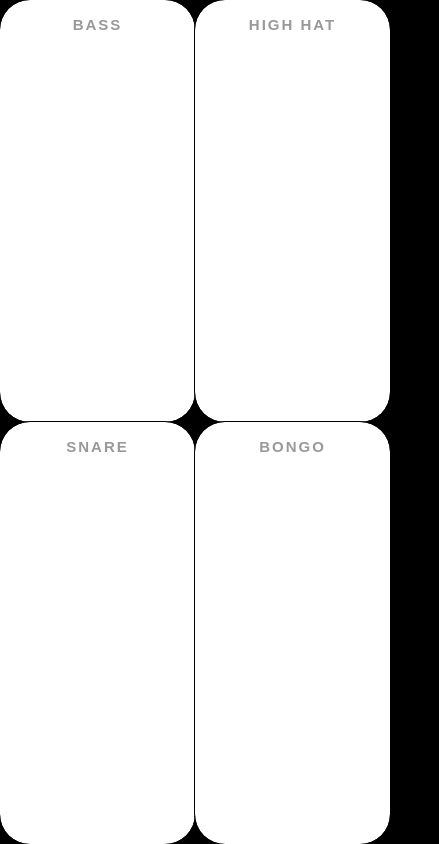
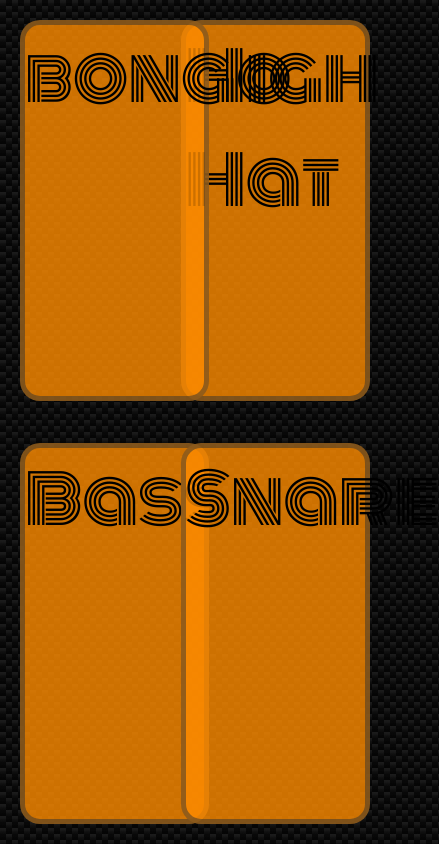
Before and after one commit to adapptalo/instantH, a plain HTML site: page index.html in a window 390 px wide. Shown: the whole page, 439 px wide, since content can reach past the window. Drawn offline with Linux system fonts and the light colour scheme; some packages are replaced by stand-ins of ours.

Commit message:
music app

```diff
--- a/index.html
+++ b/index.html
@@ -1,84 +1,120 @@
 <!doctype html>
 <html>
 	<head>
-		<meta charset="utf-8" />
-		<meta name="format-detection" content="telephone=no" />
-		<meta content="user-scalable=no, initial-scale=1.0, maximum-scale=1.0, minimum-scale=1.0, width=device-width, height=device-height" name="viewport" />
+		<meta name="viewport" content="width=device-width, initial-scale=1.0, maximum-scale=1.0, user-scalable=no"><meta name="viewport" content="width=device-width, initial-scale=1.0, maximum-scale=1.0, user-scalable=0"/>
                 <title>Drumpad</title>
 		<script src="cordova.js"></script>
+		<script src="LowLatencyAudio.js"></script>
+                <link href="http://fonts.googleapis.com/css?family=Monoton" rel="stylesheet" type="text/css">
+
+    <style>
+
+        * {
+            -webkit-overflow-scrolling: none;
+        }
+
+        body {
+            background-color:#222;
+            background-image: url('assets/carbonFiber.png');
+        }
+
+        div {
+            position:absolute;
+            width: 46%;
+            height: 44%;
+            border-radius: 20px;
+            border: 5px solid rgba(50,50,50,.5);
+            background-color:rgba(255,140,0,.8);
+            font-family: 'Monoton', cursive;
+            font-size: 50pt;
+        }
+
+        #bassDiv {
+            left:20px;
+            bottom:20px;
+        }
+        #snareDiv {
+            right:20px;
+            bottom:20px;
+        }
+        #hhDiv {
+            right:20px;
+            top:20px;
+        }
+        #bongoDiv {
+            left:20px;
+            top:20px;
+        }
+
+        .touched {
+            background-color:rgba(255,140,0,.6);
+            border: 5px solid rgba(50,50,50,.8);
+        }
+    </style>
     <script type="text/javascript">
 
-			var lla;
-
-			function onBodyLoad() {
+        function onBodyLoad()
+        {
             document.addEventListener("deviceready", onDeviceReady, false);
+            document.addEventListener("touchmove", function (e) { e.preventDefault(); return false; }, false);
+            document.addEventListener("touchstart", function (e) { e.preventDefault(); return false; }, false);
         }
 
-			function onDeviceReady() {
+        function onDeviceReady()
+        {
             if( window.plugins && window.plugins.LowLatencyAudio ) {
-					alert("entra aqui...");
-					lla = window.plugins.LowLatencyAudio;
-
-					lla.preloadFX('assets/bass.mp3', 'assets/bass.mp3', function(msg){}, function(msg){ alert( 'Error: ' + msg ); });
-					lla.preloadFX('assets/snare.mp3', 'assets/snare.mp3', function(msg){}, function(msg){ alert( 'Error: ' + msg ); });
-					lla.preloadFX('assets/highhat.mp3', 'assets/highhat.mp3', function(msg){}, function(msg){ alert( 'Error: ' + msg ); });
-					lla.preloadFX('assets/bongo.mp3', 'assets/bongo.mp3', function(msg){}, function(msg){ alert( 'Error: ' + msg ); });
+                alert("entra aqui??");
             }else{
                 alert("o aqui??");
             }
+            PGLowLatencyAudio.preloadFX('bass', 'assets/bass drum.mp3');
+            PGLowLatencyAudio.preloadFX('snare', 'assets/snare drum.mp3');
+            PGLowLatencyAudio.preloadFX('highhat', 'assets/high hat closed.mp3');
+            PGLowLatencyAudio.preloadFX('bongo', 'assets/bongo.mp3');
         }
 
-			function play(drum) {
-				document.getElementById(drum).className = 'drum touched';
-				lla.play('assets/' + drum + '.mp3');
+        function bass() {
+            document.getElementById("bassDiv").className = "touched";
+            PGLowLatencyAudio.play('bass');
+            alert("play bass");
+
         }
 
-			function touchEnd(event) {
-				event.target.className = 'drum';
+        function snare() {
+            document.getElementById("snareDiv").className = "touched";
+            PGLowLatencyAudio.play('snare');
+            alert("play snare");
+
         }
 
+        function highhat() {
+            document.getElementById("hhDiv").className = "touched";
+            PGLowLatencyAudio.play('highhat');
+            alert("play highhat");
+
+        }
+
+        function bongo() {
+            document.getElementById("bongoDiv").className = "touched";
+            PGLowLatencyAudio.play('bongo');
+            alert("play bongo");
+
+        }
+
+        function touchend( event ) {
+            event.target.className = "";
+        }
     </script>
-		<style>
-			* {
-				-webkit-overflow-scrolling: !important;
-				-webkit-tap-highlight-color: rgba(0, 0, 0, 0) !important;
-				-webkit-user-select: auto !important;
-			}
-			html, body {
-				width: 100%;
-				height: 100%;
-				margin: 0;
-				padding: 0;
-				background: #000;
-			}
-			.drum {
-				width: 50%;
-				height: 50%;
-				float: left;
-				position: relative;
-				border-radius: 30px;
-				outline: 1px solid #000;
-				background: #fff;
-				font-size: 15px;
-				font-family: sans-serif;
-				font-weight: bold;
-				text-align: center;
-				text-transform: uppercase;
-				letter-spacing: 2px;
-				color: #999;
-				line-height: 50px;
-			}
-			.touched {
-				color: #e87fa9;
-				background-color: #c31b5e;
-				outline: 1px solid #680b30;
-			}
-		</style>
+
+
+
   </head>
-	<body onload="onBodyLoad();">
-		<div class="drum" id="bass" ontouchstart="play('bass');" ontouchend="touchEnd(event);">Bass</div>
-		<div class="drum" id="highhat" ontouchstart="play('highhat');" ontouchend="touchEnd(event);">High Hat</div>
-		<div class="drum" id="snare" ontouchstart="play('snare');" ontouchend="touchEnd(event);">Snare</div>
-		<div class="drum" id="bongo" ontouchstart="play('bongo');" ontouchend="touchEnd(event);">Bongo</div>
+  <body onload="onBodyLoad()">
+
+      <div id="bassDiv" ontouchstart="bass()" ontouchend="touchend(event)">Bass</div>
+      <div id="hhDiv" ontouchstart="highhat();" ontouchend="touchend(event)">High Hat</div>
+      <div id="snareDiv" ontouchstart="snare();" ontouchend="touchend(event)">Snare</div>
+      <div id="bongoDiv" ontouchstart="bongo();" ontouchend="touchend(event)">bongo</div>
+
 	</body>
 </html>
```
Also changed, not shown: config.xml (+8 -0 lines). Lines whose indentation alone changed are shown as unchanged.
